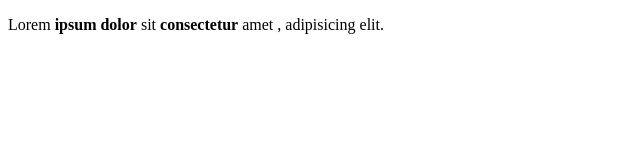
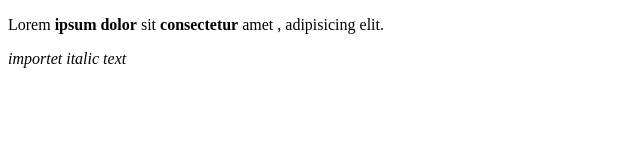
Before and after one commit to erkansevim/HTML-LERNEN, a plain HTML site: page formatting elements.html in a window 1280 px wide. Shown: the whole page, without its empty margins (0-640 px from the left). Drawn offline with Linux system fonts and the light colour scheme.

Commit message:
importet italic text

```diff
--- a/formatting elements.html
+++ b/formatting elements.html
@@ -7,5 +7,7 @@
 </head>
 <body>
     <p>Lorem  <b>ipsum dolor</b> sit <strong>consectetur</strong> amet , adipisicing elit.</p>
+
+    <em>importet italic text</em>
 </body>
 </html>
```
